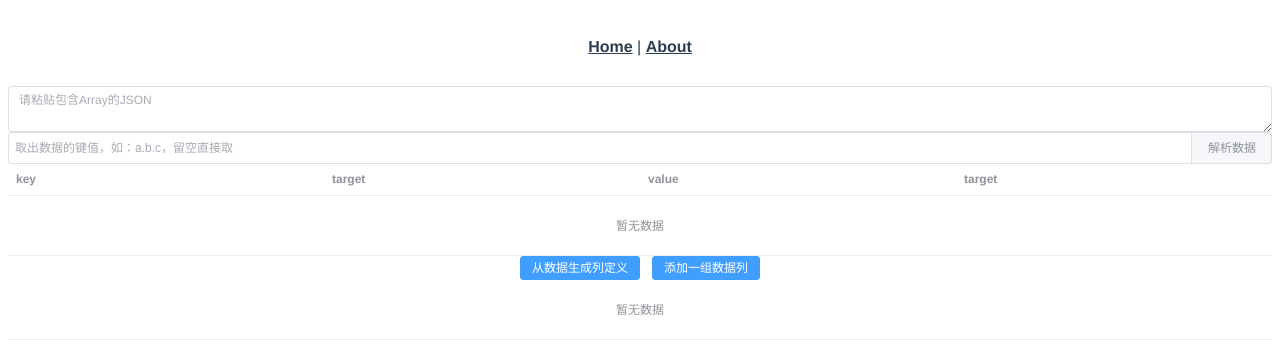
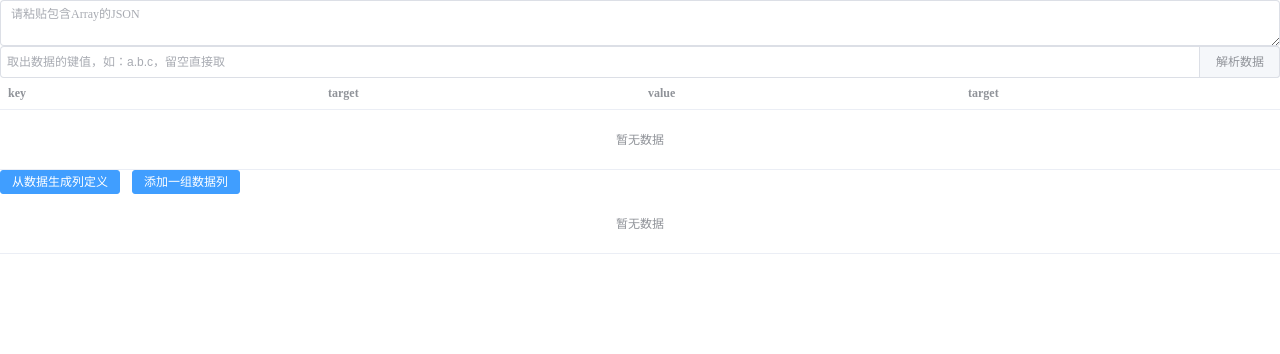
Before and after one commit to is0xb/tools, a Vue app: page /json-to-table in a window 1280 px wide. Shown: the top 354 px of the page. Built offline with nearby package versions, Linux system fonts and the light colour scheme.

Commit message:
feat: 迁移动态生成路由

```diff
--- a/src/App.vue
+++ b/src/App.vue
@@ -1,30 +1,23 @@
 <template>
-  <nav>
-    <router-link to="/">Home</router-link> |
-    <router-link to="/about">About</router-link>
-  </nav>
-  <router-view/>
+  <router-view></router-view>
 </template>
 
-<style lang="less">
-#app {
-  font-family: Avenir, Helvetica, Arial, sans-serif;
-  -webkit-font-smoothing: antialiased;
-  -moz-osx-font-smoothing: grayscale;
-  text-align: center;
-  color: #2c3e50;
+<script lang="ts" setup>
+// This starter template is using Vue 3 <script setup> SFCs
+// Check out https://v3.vuejs.org/api/sfc-script-setup.html#sfc-script-setup
+</script>
+
+<style>
+html,
+body {
+  width: 100%;
+  height: 100%;
+  margin: 0;
+  padding: 0;
 }
 
-nav {
-  padding: 30px;
-
-  a {
-    font-weight: bold;
-    color: #2c3e50;
-
-    &.router-link-exact-active {
-      color: #42b983;
-    }
-  }
+#app {
+  width: 100%;
+  height: 100%;
 }
 </style>
--- /dev/null
+++ b/src/components/route-view-level-1.vue
@@ -0,0 +1,20 @@
+<template>
+  <div class="route-view-level-1">
+    <router-view></router-view>
+  </div>
+</template>
+
+<script>
+import { defineComponent } from 'vue';
+export default defineComponent({
+  name: 'route-view-level-1',
+}); // export default
+</script>
+
+<style lang="css">
+.route-view-level-1 {
+  position: relative;
+  width: 100%;
+  height: 100%;
+}
+</style>
--- /dev/null
+++ b/src/pages/index/config/route.ts
@@ -0,0 +1,28 @@
+import { RouteRecordRaw } from 'vue-router';
+
+// index 路由
+const route = (function () {
+  const routes: RouteRecordRaw[] = []
+  const owner: RouteRecordRaw = {
+    component: () => import('@/components/route-view-level-1.vue'),
+    children: routes,
+    meta: {
+      title: 'index page'
+    },
+    name: 'index',
+    path: '/index',
+  };
+
+  routes.push({
+    component: () => import('../vue/index.vue'),
+    meta: {
+      title: 'index page',
+    },
+    name: 'index-index',
+    path: 'index'
+  });
+
+  return owner;
+})();
+
+export default route;
--- /dev/null
+++ b/src/pages/index/vue/index.vue
@@ -0,0 +1,22 @@
+<template>
+  <div>
+    <div>
+      index
+    </div>
+  </div>
+</template>
+
+<script>
+import { defineComponent } from 'vue';
+
+export default defineComponent({
+  name: 'index-index',
+  //   components: {}, // components
+  setup(props, context) {
+    // const { attrs, slots, emit, expose } = context;
+
+    return {
+    };
+  },
+});
+</script>
--- a/src/router/routes.ts
+++ b/src/router/routes.ts
@@ -1,36 +1,53 @@
 
-import { RouteRecordRaw } from 'vue-router'
-import HomeView from '../views/HomeView.vue'
+import { RouteRecordRaw } from 'vue-router';
 
-export const routes: Array<RouteRecordRaw> = [
-  {
-    path: '/',
-    name: 'home',
-    component: HomeView
-  },
-  {
-    path: '/about',
-    name: 'about',
-    // route level code-splitting
-    // this generates a separate chunk (about.[hash].js) for this route
-    // which is lazy-loaded when the route is visited.
-    component: () => import(/* webpackChunkName: "about" */ '../views/AboutView.vue')
-  },
-  {
+/**
+ * 通过import.meta.glob导入的路由文件数据结构
+ */
+interface globEagerResult {
+  [k: string]: {
+    default: RouteRecordRaw
+  }
+}
+
+export const routes: Array<RouteRecordRaw> = []
+
+// eslint-disable-next-line @typescript-eslint/ban-ts-comment
+// @ts-ignore
+const modules: globEagerResult = import.meta.glob('../pages/*/config/route.*', {
+  eager: true
+});
+
+const invalidFileKey: string[] = Object.keys(modules).filter(key => {
+  return !(/.+\/route\.(js|ts)/.test(key))
+})
+invalidFileKey.forEach(k => {
+  delete modules[k]
+})
+
+// glob 导入
+// 参考 https://cn.vitejs.dev/guide/features.html#glob-import
+for (const path in modules) {
+  routes.push(modules[path].default);
+}
+
+routes.push({ redirect: { name: 'index-index' }, path: '/' });
+routes.push({ path: '/:pathMatch(.*)*', name: 'NotFound', component: () => import('@/pages/index/vue/index.vue') });
+
+routes.push({
   component: () => import('../views/json-to-table.vue'),
   name: 'json-to-table',
   path: '/json-to-table'
-  },
-  {
+});
+routes.push({
   component: () => import('../views/time-data-chart.vue'),
   name: 'time-data-chart',
   path: '/time-data-chart'
-  },
-  {
+});
+routes.push({
   component: () => import('../views/hex-ieee754.vue'),
   name: 'hex-ieee754',
   path: '/hex-ieee754'
-  }
-];
+});
 
 export default routes;
```
Lines whose indentation alone changed are shown as unchanged.
